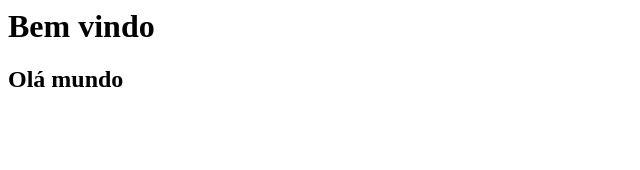
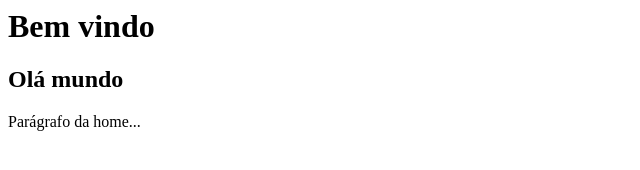
Before and after one commit to MaiconCesario/curso_github, a plain HTML site: page index.html in a window 1280 px wide. Shown: the whole page, without its empty margins (0-640 px from the left). Drawn offline with Linux system fonts and the light colour scheme.

Commit message:
Criando novas funcionalidades na home com parágrafo

```diff
--- a/index.html
+++ b/index.html
@@ -1,2 +1,3 @@
 <h1>Bem vindo</h1>
 <h2>Olá mundo</h2>
+<p>Parágrafo da home...</p>
```
Also changed, not shown: a.txt (added), nome.txt.
